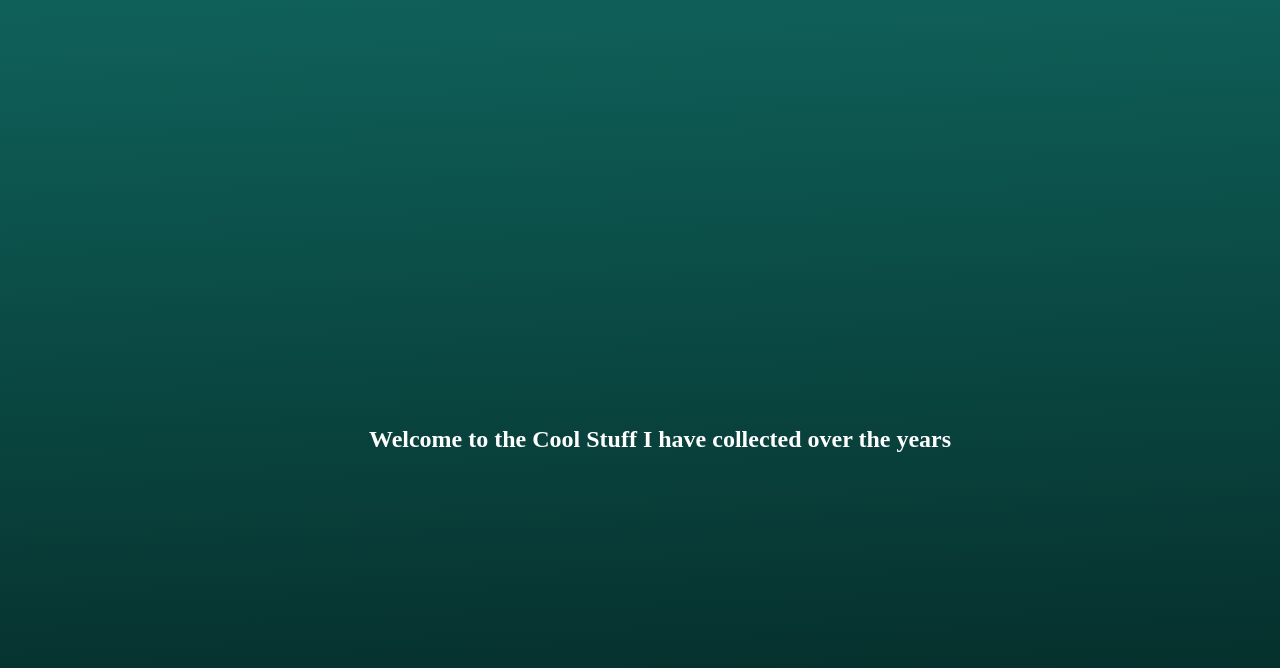
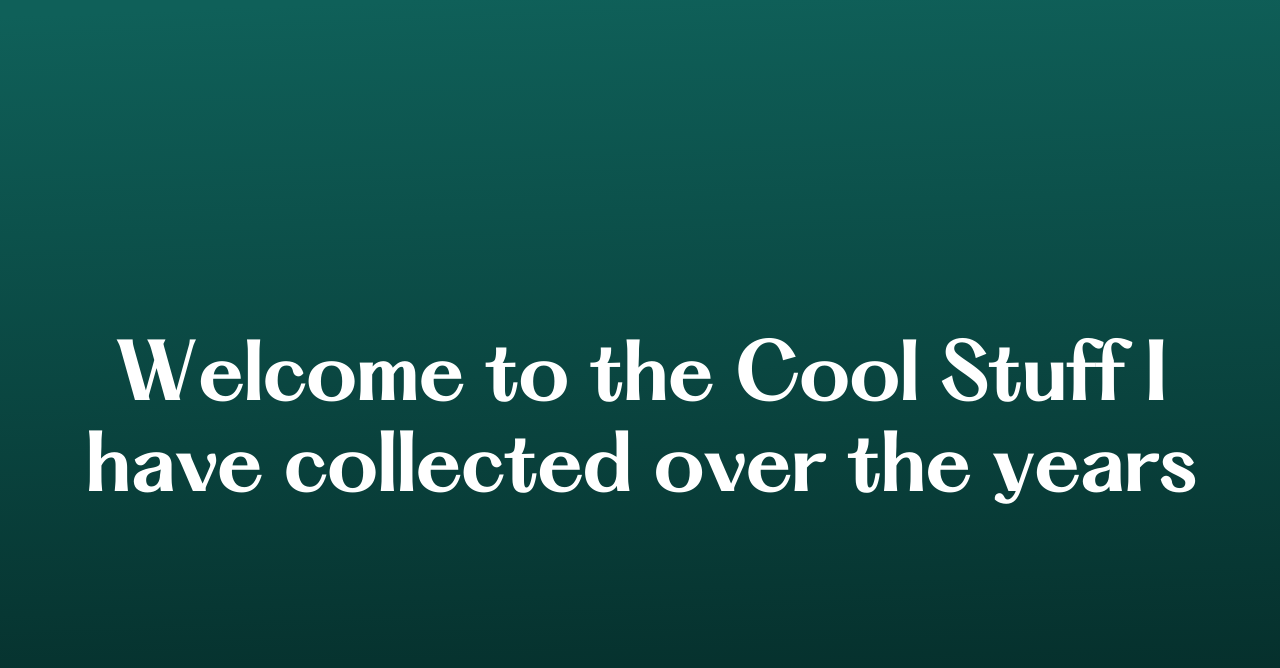
Before and after one commit to NikolaTosic-sudo/cool-stuff, a Next.js app: page / in a window 1280 px wide. Shown: the top 668 px of the page. Built offline with nearby package versions, Linux system fonts and the light colour scheme.

Commit message:
Implemented Typography and Reboot in app
- Updated styles on the intro screen

```diff
--- a/components/Intro/style.ts
+++ b/components/Intro/style.ts
@@ -15,10 +15,12 @@ export const IntroWrap = styled.div`
 `;
 
 export const IntroHeader = styled.h1`
-  margin-bottom: 0;
-  color: #fff;
+  font-size: 72px;
+  text-align: center;
+  letter-spacing: 0.6px;
   @media (max-width: ${vars.media.smMax}) {
-    font-size: 72px;
-    line-height: 91px;
+    font-size: 36px;
+    line-height: 42px;
+    letter-spacing: 0px;
   }
 `;
--- a/components/Layout/style.tsx
+++ b/components/Layout/style.tsx
@@ -16,7 +16,6 @@ export const LayoutWrap = styled.section`
   padding-top: 80px;
   background: linear-gradient(357.71deg, #042825 1.86%, #0f6059 98.08%), #042825;
   @media (max-width: ${vars.media.smMax}) {
-    justify-content: end;
     padding: 20px 16px;
   }
 `;
--- a/pages/index.tsx
+++ b/pages/index.tsx
@@ -1,9 +1,13 @@
 import Intro from "../components/Intro";
 import Layout from "../components/Layout";
+import { Typography } from "../styles/Typography";
+import { Reboot } from "../styles/Reboot";
 
 export default function Home() {
   return (
     <Layout>
+      <Reboot />
+      <Typography />
       <Intro />
     </Layout>
   );
```
